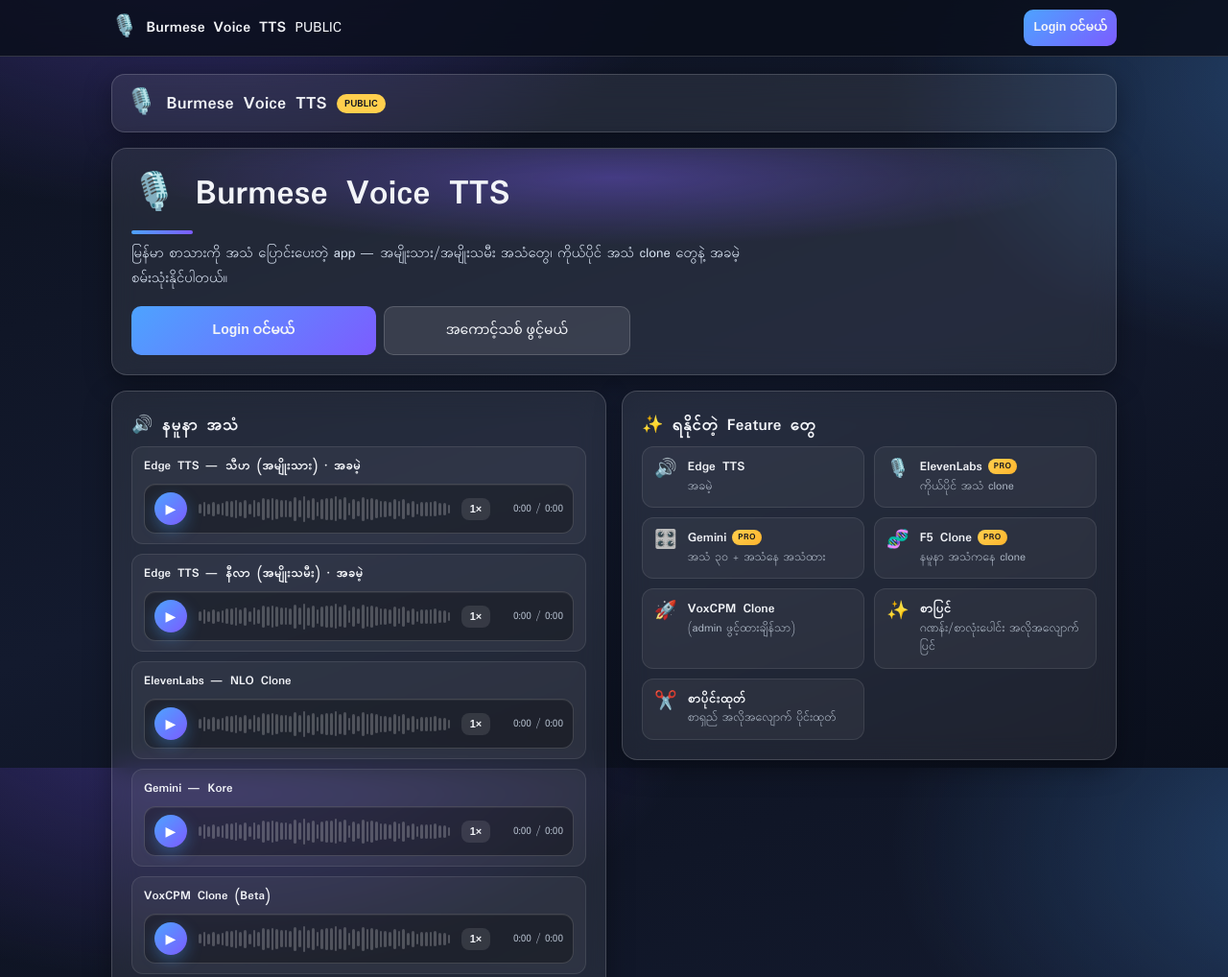
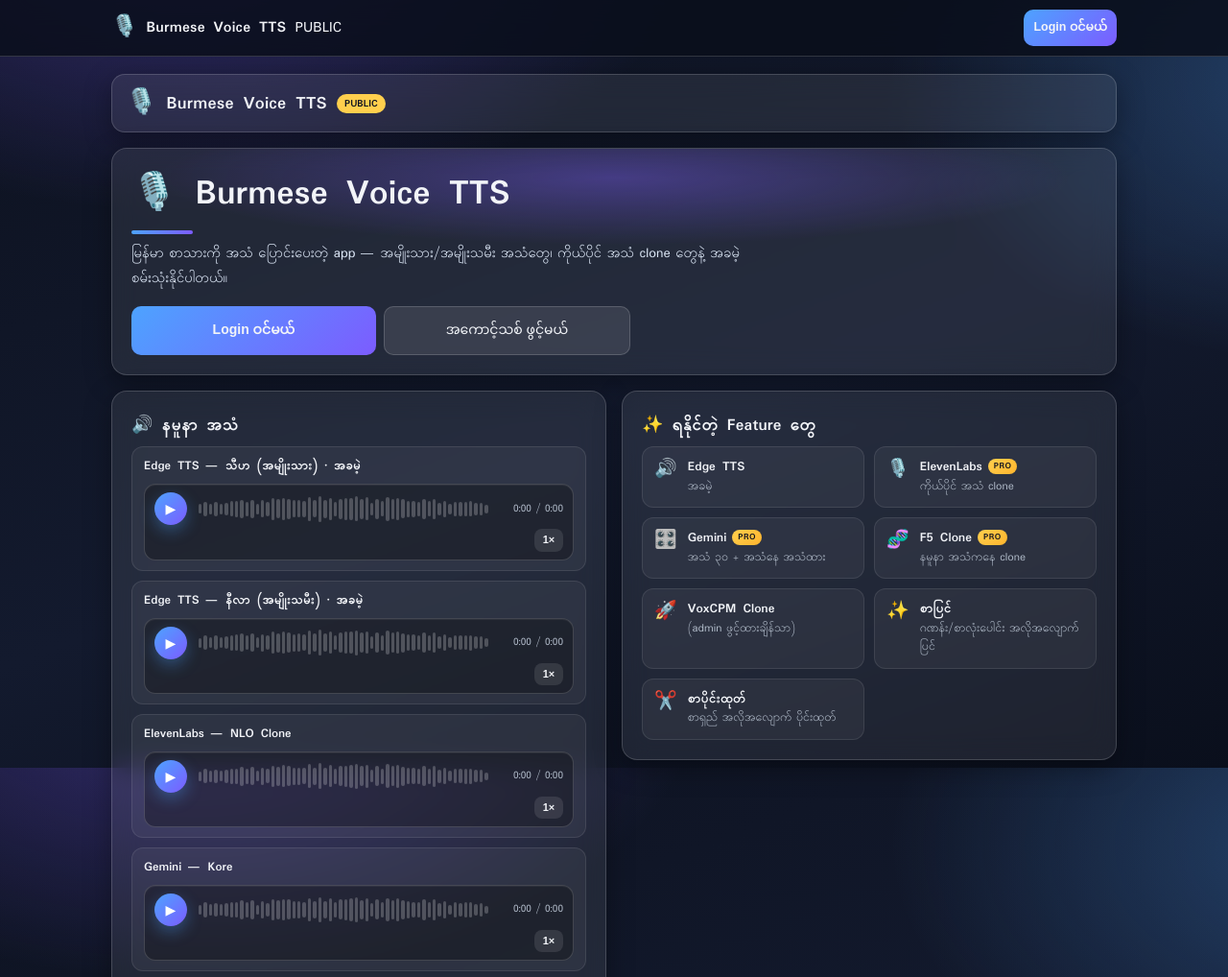
Before and after one commit to ubaaye/burmese-voice-tts-app, a plain HTML site: page index.html in a window 1280 px wide. Shown: the top 1018 px of the page at 96% size. Drawn offline with nearby package versions, Linux system fonts and the light colour scheme; no server answers.

Commit message:
Move player speed/loop buttons below the waveform

```diff
--- a/index.html
+++ b/index.html
@@ -130,6 +130,9 @@
     color:var(--txt);font-size:11px;font-weight:700;padding:5px 6px;border-radius:8px;min-width:34px;line-height:1.2;}
   .apLoopBtn.on{background:rgba(77,163,255,.35);border-color:var(--accent);}
   .audioPlayer.compact .apSpeedBtn,.audioPlayer.compact .apLoopBtn{min-width:30px;padding:4px 5px;}
+  /* Player controls row (speed + loop) — sits BELOW the waveform, never on it */
+  .apCtl{display:flex;justify-content:flex-end;gap:6px;margin-top:6px;}
+  .audioPlayer.compact .apCtl{margin-top:4px;}
   /* Generation history (IndexedDB-backed) */
   .histRow{background:rgba(255,255,255,.05);border:1px solid rgba(255,255,255,.09);border-radius:12px;
     padding:10px 12px;margin-top:10px;}
@@ -1135,7 +1138,10 @@ function makePlayer(audio, mount, opts){
     try{ audio.playbackRate = r; }catch(e){}
     spdBtn.textContent = (r === 1 ? "1" : String(r)) + "×";
   });
-  ui.appendChild(btn); ui.appendChild(wave); ui.appendChild(spdBtn);
+  ui.appendChild(btn); ui.appendChild(wave); ui.appendChild(time);
+  /* Speed + loop live in their own row under the waveform — never on top of it. */
+  const ctl = document.createElement("div"); ctl.className = "apCtl";
+  ctl.appendChild(spdBtn);
   /* Loop toggle — result player only (opts.loop). */
   if (opts.loop){
     const loopBtn = document.createElement("button");
@@ -1145,10 +1151,10 @@ function makePlayer(audio, mount, opts){
       try{ audio.loop = !audio.loop; }catch(e){}
       loopBtn.classList.toggle("on", !!audio.loop);
     });
-    ui.appendChild(loopBtn);
-  }
-  ui.appendChild(time);
+    ctl.appendChild(loopBtn);
+  }
   mount.appendChild(ui);
+  mount.appendChild(ctl);
   let peaks = pseudoPeaks(WAVE_BARS);
   let loadToken = 0;
   const renderBars = ()=>{
```
